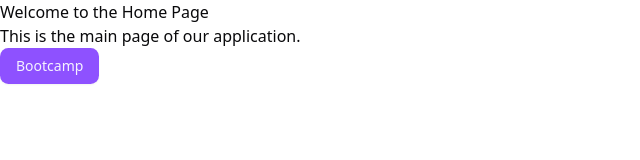
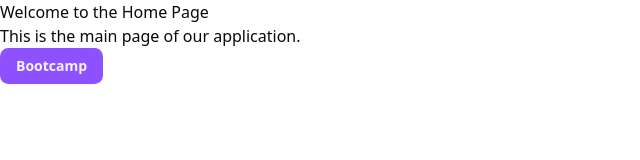
Before and after one commit to otaviotemoteo/oftstore, a Next.js app: page / in a window 1280 px wide. Shown: the top 160 px of the page, without its empty margins (0-640 px from the left). Built offline with nearby package versions, Linux system fonts and the light colour scheme.

Commit message:
chore: add button ui

```diff
--- a/src/components/ui/button.tsx
+++ b/src/components/ui/button.tsx
@@ -5,7 +5,7 @@
 import { cn } from "@/lib/utils";
 
 const buttonVariants = cva(
-  "inline-flex items-center justify-center gap-2 whitespace-nowrap rounded-md text-sm font-medium transition-all disabled:pointer-events-none disabled:opacity-50 [&_svg]:pointer-events-none [&_svg:not([class*='size-'])]:size-4 shrink-0 [&_svg]:shrink-0 outline-none focus-visible:border-ring focus-visible:ring-ring/50 focus-visible:ring-[3px] aria-invalid:ring-destructive/20 dark:aria-invalid:ring-destructive/40 aria-invalid:border-destructive",
+  "inline-flex items-center justify-center gap-2 whitespace-nowrap rounded-md text-sm font-semibold transition-all disabled:pointer-events-none disabled:opacity-50 [&_svg]:pointer-events-none [&_svg:not([class*='size-'])]:size-4 shrink-0 [&_svg]:shrink-0 outline-none focus-visible:border-ring focus-visible:ring-ring/50 focus-visible:ring-[3px] aria-invalid:ring-destructive/20 dark:aria-invalid:ring-destructive/40 aria-invalid:border-destructive",
   {
     variants: {
       variant: {
```
